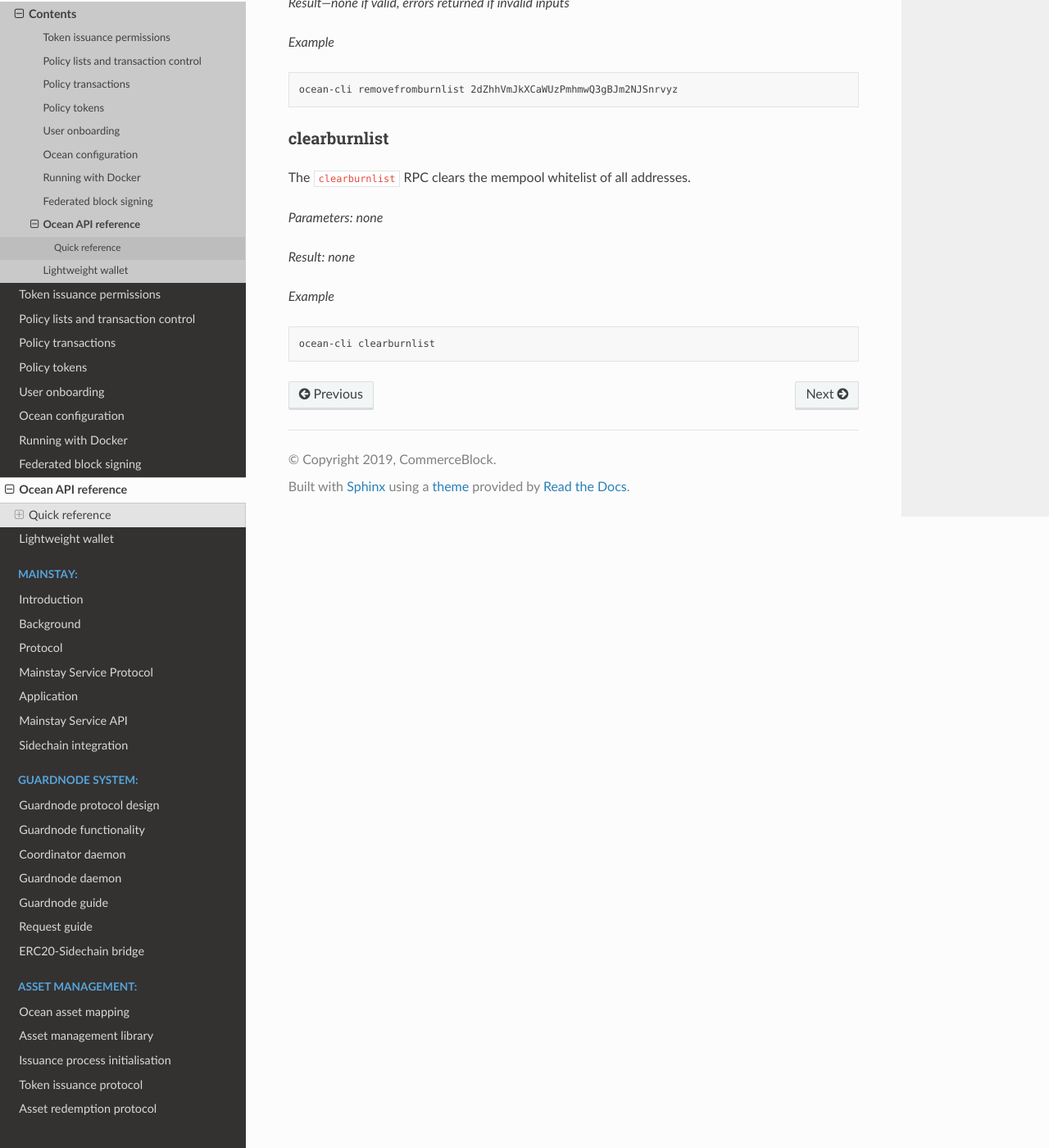
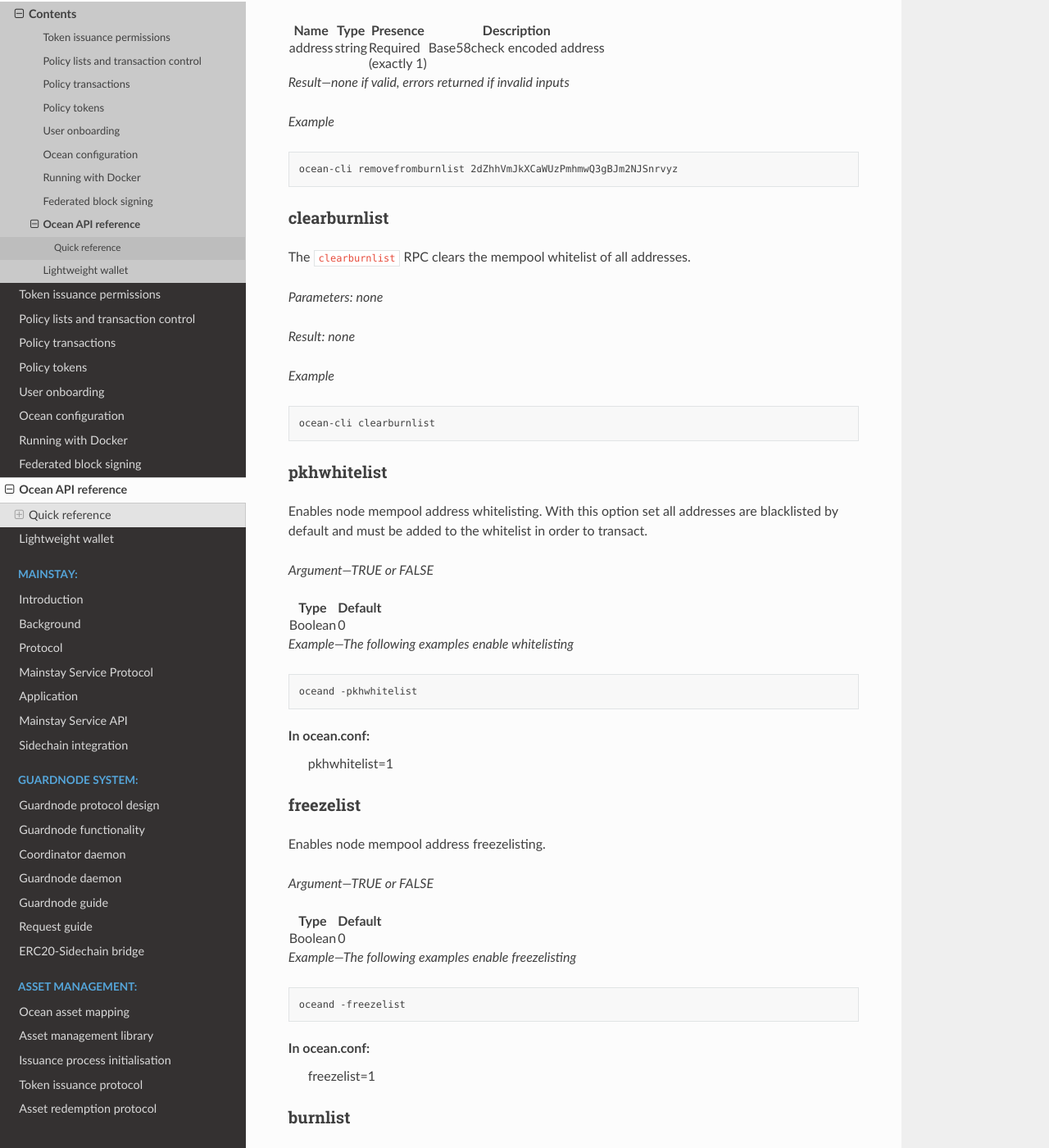
Before and after one commit to commerceblock/docs, a Sphinx documentation site: the page built from source/ocean-api/index.rst, in a window 1280 px wide and 1400 px high, scrolled down 30511 px. Shown: the whole window at 82% size. Built offline with Sphinx 7.4.7 and the Read the Docs theme 2.0.0, drawn with Linux system fonts in a browser that asks for light colours; some of the changed text lies outside the part shown.

Commit message:
added config options

```diff
--- a/source/ocean-api/index.rst
+++ b/source/ocean-api/index.rst
@@ -15,6 +15,11 @@
 .. code-block:: text
 
    ocean-cli help getblockchaininfo
+
+
+As in Elements and Bitcoin, the Configuration options can be passed to oceand as command line arguments or added to ocean.conf configuration file. For a full list of configuration options use ``oceand -help``.
+
+
 
 Quick reference
 ---------------
@@ -78,9 +83,10 @@
 * `removefromburnlist <#removefromburnlist>`_
 * `clearburnlist <#clearburnlist>`_
 
+
+
 Configuration options
 ^^^^^^^^^^^^^^^^^^^^^
-
 
 * `pkhwhitelist <#pkhwhitelist>`_
 * `freezelist <#freezelist>`_
@@ -3808,3 +3814,174 @@
 .. code-block:: bash
 
    ocean-cli clearburnlist
+
+
+pkhwhitelist
+^^^^^^^^^^^^^^^^^^^^^^^^^^^^^^^^^^^^^^^^
+
+Enables node mempool address whitelisting. With this option set all addresses are blacklisted by default and must be added to the whitelist in order to transact.
+
+
+*Argument---TRUE or FALSE*
+
+.. raw:: html
+
+   <table>
+    <thead>
+     <tr>
+      <th>Type</th>
+      <th>Default</th>
+     </tr>
+    </thead>
+    <tbody>
+     <tr>
+      <td>Boolean</td>
+      <td>0</td>
+     </tr>
+    </tbody>
+   </table>
+
+*Example---The following examples enable whitelisting*
+
+.. code-block:: bash
+
+   oceand -pkhwhitelist
+
+In ocean.conf:
+   pkhwhitelist=1
+
+
+freezelist
+^^^^^^^^^^^^^^^^^^^^^^^^^^^^^^^^^^^^^^^^
+
+Enables node mempool address freezelisting.
+
+*Argument---TRUE or FALSE*
+
+.. raw:: html
+
+   <table>
+    <thead>
+     <tr>
+      <th>Type</th>
+      <th>Default</th>
+     </tr>
+    </thead>
+    <tbody>
+     <tr>
+      <td>Boolean</td>
+      <td>0</td>
+     </tr>
+    </tbody>
+   </table>
+
+*Example---The following examples enable freezelisting*
+
+.. code-block:: bash
+
+   oceand -freezelist
+
+In ocean.conf:
+   freezelist=1
+
+
+burnlist
+^^^^^^^^^^^^^^^^^^^^^^^^^^^^^^^^^^^^^^^^
+
+Enables node mempool address burnlisting.
+
+*Argument---TRUE or FALSE*
+
+.. raw:: html
+
+   <table>
+    <thead>
+     <tr>
+      <th>Type</th>
+      <th>Default</th>
+     </tr>
+    </thead>
+    <tbody>
+     <tr>
+      <td>Boolean</td>
+      <td>0</td>
+     </tr>
+    </tbody>
+   </table>
+
+*Example---The following examples enable burnlisting*
+
+.. code-block:: bash
+
+   oceand -burnlist
+
+In ocean.conf:
+   burnlist=1
+
+
+issuanceblock
+^^^^^^^^^^^^^^^^^^^^^^^^^^^^^^^^^^^^^^^^
+
+Enables blocking of invalid issuance transactions from mempool. Checks that asset issuance transactions have an issuanceAsset input.
+
+*Argument---TRUE or FALSE*
+
+.. raw:: html
+
+   <table>
+    <thead>
+     <tr>
+      <th>Type</th>
+      <th>Default</th>
+     </tr>
+    </thead>
+    <tbody>
+     <tr>
+      <td>Boolean</td>
+      <td>0</td>
+     </tr>
+    </tbody>
+   </table>
+
+*Example---The following examples enable issuance blocking*
+
+.. code-block:: bash
+
+   oceand -issuanceblock
+
+In ocean.conf:
+   issuanceblock=1
+
+
+disablect
+^^^^^^^^^^^^^^^^^^^^^^^^^^^^^^^^^^^^^^^^
+
+Disables confidential transactions and addresses.
+
+*Argument---TRUE or FALSE*
+
+.. raw:: html
+
+   <table>
+    <thead>
+     <tr>
+      <th>Type</th>
+      <th>Default</th>
+     </tr>
+    </thead>
+    <tbody>
+     <tr>
+      <td>Boolean</td>
+      <td>0</td>
+     </tr>
+    </tbody>
+   </table>
+
+*Example---The following examples enables disablect
+
+.. code-block:: bash
+
+   oceand -disablect
+
+In ocean.conf:
+   disablect=1
```
